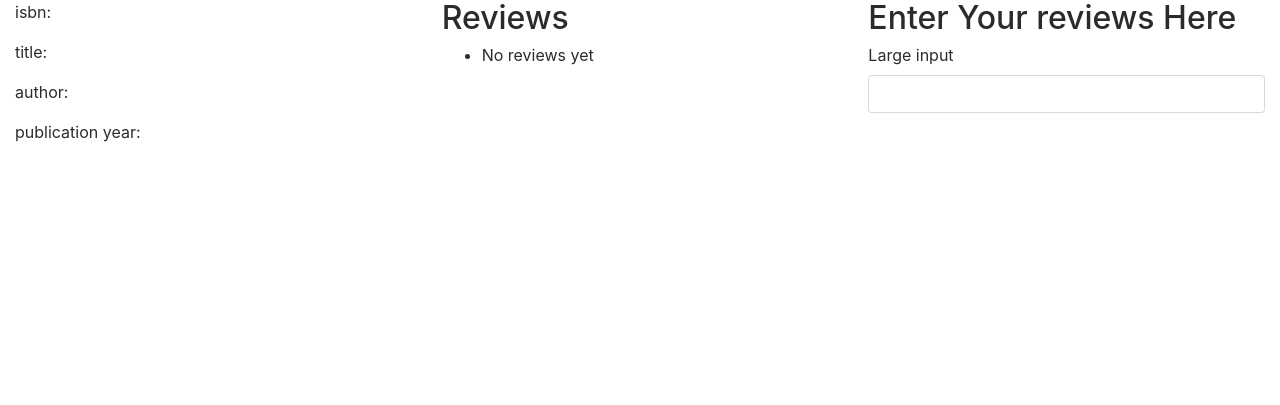
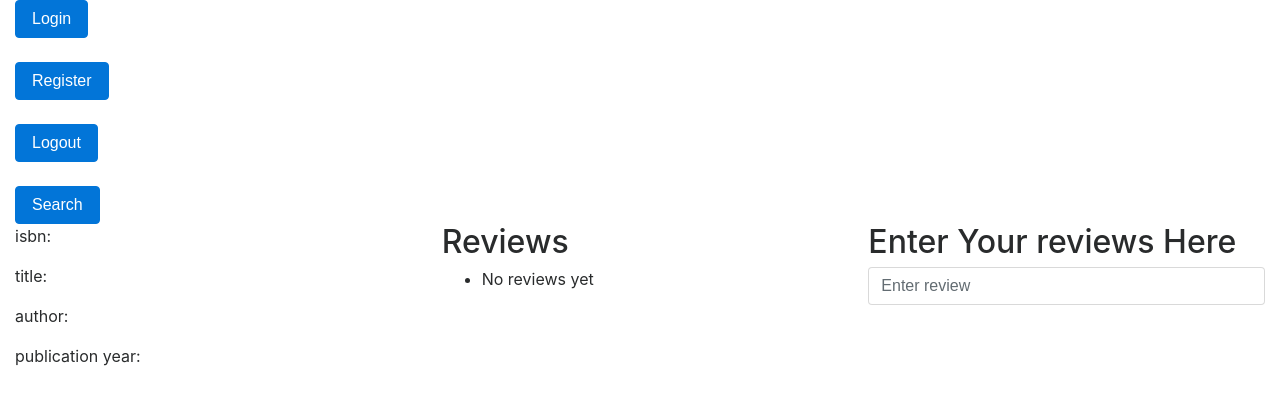
Before and after one commit to zain610/book_review, a Flask app: template templates/book.html in a window 1280 px wide. Shown: the top 405 px of the page. Run offline with Flask 2, Linux system fonts and the light colour scheme; the template is opened without the code that fills it, so the values that code supplies are empty; some libraries are stand-ins or nearby versions.

Commit message:
Update on review. Added a 1 review on book for 1 user.
Signed-off-by: zain610 <znshroff@gmail.com>

```diff
--- a/application.py
+++ b/application.py
@@ -108,34 +108,33 @@ def search():
 
     :return:
     '''
-    if request.method == "POST":
-        try:
-            session['username']
-            keyword = str(request.form.get('keyword'))
-            keyword = keyword.title()
-            word = "%" + keyword + "%"
-            print(word)
-            # get title data
-            title_data = db.execute(
-                "Select * from book where title like (:keyword)",
-                {"keyword": word}
-            ).fetchall()
-            print(type(title_data))
-            # get isbn data
-            isbn_data = db.execute(
-                "Select * from book where isbn like (:isbn)",
-                {"isbn": word}
-            ).fetchall()
-            print(isbn_data)
-            # get author data
-            author_data = db.execute(
-                "Select * from book where author like (:author)",
-                {"author": word}
-            ).fetchall()
-            print(author_data)
-            return render_template("search.html", title_data = title_data, isbn_data = isbn_data, author_data = author_data)
-        except KeyError:
-            return render_template("index.html", message=("Hello, Please Login!"))
+    try:
+        session['username']
+        keyword = str(request.form.get('keyword'))
+        keyword = keyword.title()
+        word = "%" + keyword + "%"
+        print(word)
+        # get title data
+        title_data = db.execute(
+            "Select * from book where title like (:keyword)",
+            {"keyword": word}
+        ).fetchall()
+        print(type(title_data))
+        # get isbn data
+        isbn_data = db.execute(
+            "Select * from book where isbn like (:isbn)",
+            {"isbn": word}
+        ).fetchall()
+        print(isbn_data)
+        # get author data
+        author_data = db.execute(
+            "Select * from book where author like (:author)",
+            {"author": word}
+        ).fetchall()
+        print(author_data)
+        return render_template("search.html", title_data = title_data, isbn_data = isbn_data, author_data = author_data)
+    except KeyError:
+        return render_template("index.html", message=("Hello, Please Login to access Search"))
     return render_template("search.html")
 
 
@@ -144,14 +143,19 @@ def logout():
     session.pop('username', None)
     return redirect(url_for('index'))
 
+
 @app.route("/book/<isbn>", methods=["POST", "GET"])
 def book(isbn):
+    username = session['username']
     book = db.execute("Select * from book where isbn = :isbn", {"isbn": isbn}).fetchone()
-    display_reviews = db.execute("Select username_review, review from reviews where isbn_review = :isbn", {"isbn": isbn}).fetchall()
+    display_reviews = db.execute("Select username_review, review from reviews where isbn_review = :isbn",
+                                 {"isbn": isbn}).fetchall()
+    review_by_username = db.execute("Select username_review from reviews where isbn_review = :isbn and username_review = :username",
+                                    {"isbn": isbn, "username": username}).fetchall()
     if request.form.get('review') is not None:
-        username = session['username']
-        review = request.form.get('review')
-        print(display_reviews, review, username)
-        db.execute("Insert into reviews (username_review, isbn_review, review) values (:username, :isbn, :review)", {"username": username, "isbn": isbn, "review": review})
-        db.commit()
+        if len(review_by_username) < 1:
+            review = request.form.get('review')
+            print(display_reviews, review, username)
+            db.execute("Insert into reviews (username_review, isbn_review, review) values (:username, :isbn, :review)", {"username": username, "isbn": isbn, "review": review})
+            db.commit()
     return render_template('/book.html', message=book, reviews=display_reviews)
--- a/templates/book.html
+++ b/templates/book.html
@@ -5,6 +5,22 @@
 {% endblock %}
 
 {% block body %}
+    <form action="{{url_for('login')}}" method="POST">
+        <button class="btn btn-primary">Login</button>
+    </form>
+    <br>
+    <form action="{{url_for('register')}}" method="POST">
+        <button class="btn btn-primary">Register</button>
+    </form>
+    <br>
+
+    <form action="{{url_for('logout')}}" method="POST">
+        <button class="btn btn-primary">Logout</button>
+    </form>
+    <br>
+    <form action="{{url_for('search')}}" method="POST">
+        <button class="btn btn-primary">Search</button>
+    </form>
     <div class="contianer-fluid">
         <div class="row">
             <div class="col-sm">
@@ -18,6 +34,8 @@
                 <ul>
                     {% for item in reviews %}
                         <li>{{ item[1] }} by {{ item[0] }}</li>
+                        {#                        <li><a class="btn btn-primary" href="{{ url_for('book',  }}" role="button">Review</a></li>#}
+
                     {% else %}
                         <li>No reviews yet</li>
                     {% endfor %}
@@ -27,8 +45,7 @@
                 <h2>Enter Your reviews Here</h2>
                 <form action="{{ url_for('book', isbn=message[1]) }}" method="post">
                     <div class="form-group">
-                        <label for="inputlg">Large input</label>
-                        <input name="review" class="form-control input-lg" id="inputlg" type="text">
+                        <input name="review" placeholder="Enter review" class="form-control input-lg" id="inputlg" type="text">
                     </div>
                 </form>
             </div>
```
Also changed, not shown: templates/function.html (added, +16 -0 lines), 1 other file.
